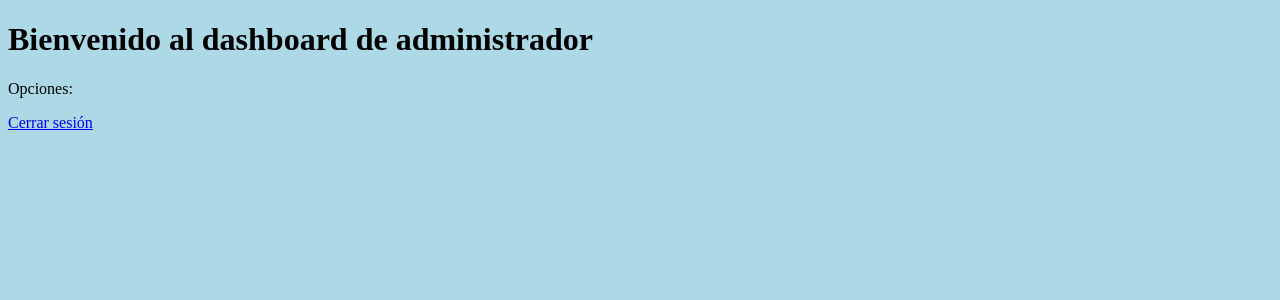
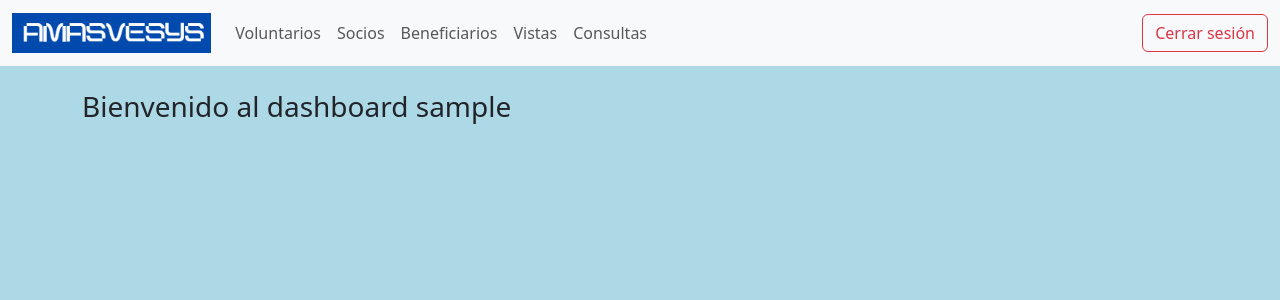
Before and after one commit to RoxanaMoreno/AmasveSys, a PHP site: page /dashboard_admin.php in a window 1280 px wide. Shown: the top 300 px of the page. Run offline with PHP 8.4, Linux system fonts and the light colour scheme; the visitor is signed in with stand-in values (Sample User, id 1).

Commit message:
Add files via upload

```diff
--- a/amasve/dashboard_admin.php
+++ b/amasve/dashboard_admin.php
@@ -1,5 +1,4 @@
 <?php
-
 session_start();
 
 if (!isset($_SESSION['id_usuario']) || $_SESSION['rol'] != 'administrador') {
@@ -7,24 +6,62 @@ if (!isset($_SESSION['id_usuario']) || $_SESSION['rol'] != 'administrador') {
   header('Location: login.php');
   exit;
 }
+// NUEVO
+// Obtener el nombre del usuario de la sesión
+$nombre_usuario = $_SESSION['nombre_usuario'];
 ?>
-
-
 
 <!DOCTYPE html>
 <html lang="es">
 <head>
   <meta charset="UTF-8">
   <title>Dashboard Administrador</title>
+  <link href="https://cdn.jsdelivr.net/npm/bootstrap@5.3.3/dist/css/bootstrap.min.css" rel="stylesheet" integrity="sha384-QWTKZyjpPEjISv5WaRU9OFeRpok6YctnYmDr5pNlyT2bRjXh0JMhjY6hW+ALEwIH" crossorigin="anonymous">
+  <link rel="stylesheet" href="./css/style.css">
   <style>
-    html {
-        background-color: lightblue;
+    body {
+      background-color: lightblue;
+    }
+    .navbar-brand img {
+      height: 40px;
     }
   </style>
 </head>
 <body>
-  <h1>Bienvenido al dashboard de administrador</h1>
-  <p>Opciones:</p>
-  <a href="cerrar_sesion.php">Cerrar sesión</a>
+  <nav class="navbar navbar-expand-lg navbar-light bg-light">
+    <div class="container-fluid">
+      <a class="navbar-brand" href="#">
+        <img src="./images/amasvesys.png" alt="Logo">
+      </a>
+      <button class="navbar-toggler" type="button" data-bs-toggle="collapse" data-bs-target="#navbarNav" aria-controls="navbarNav" aria-expanded="false" aria-label="Toggle navigation">
+        <span class="navbar-toggler-icon"></span>
+      </button>
+      <div class="collapse navbar-collapse" id="navbarNav">
+        <ul class="navbar-nav me-auto">
+          <li class="nav-item">
+            <a class="nav-link" href="#">Voluntarios</a>
+          </li>
+          <li class="nav-item">
+            <a class="nav-link" href="#">Socios</a>
+          </li>
+          <li class="nav-item">
+            <a class="nav-link" href="#">Beneficiarios</a>
+          </li>
+          <li class="nav-item">
+            <a class="nav-link" href="#">Vistas</a>
+          </li>
+          <li class="nav-item">
+            <a class="nav-link" href="#">Consultas</a>
+          </li>
+        </ul>
+        <a class="btn btn-outline-danger" href="cerrar_sesion.php">Cerrar sesión</a>
+      </div>
+    </div>
+  </nav>
+  <div class="container mt-4">
+    <h3>Bienvenido al dashboard <?php echo htmlspecialchars($nombre_usuario); ?></h3>
+  </div>
+
+
 </body>
 </html>
--- a/amasve/procesar_login.php
+++ b/amasve/procesar_login.php
@@ -35,7 +35,7 @@ if ($attempts >= $max_attempts) {
     $response['error'] = 'Demasiados intentos fallidos. Inténtalo más tarde.';
 } else {
     // Recuperar el usuario rol y hash de la contraseña del usuario de la base de datos
-    $sql = "SELECT id_usuario, rol, contrasena FROM usuarios WHERE nombre_usuario = ?";
+    $sql = "SELECT id_usuario, rol, contrasena, nombre_usuario FROM usuarios WHERE nombre_usuario = ?";
     if ($stmt = mysqli_prepare($conexion, $sql)) {
         mysqli_stmt_bind_param($stmt, "s", $nombre_usuario);
         mysqli_stmt_execute($stmt);
@@ -49,6 +49,8 @@ if ($attempts >= $max_attempts) {
                 session_start();
                 $_SESSION['id_usuario'] = $row['id_usuario'];
                 $_SESSION['rol'] = $row['rol'];
+                // NUEVO Guardar nombre de usuario en la sesión
+                $_SESSION['nombre_usuario'] = $row['nombre_usuario'];
 
                 $response['credencialesValidas'] = true;
                 $response['rol'] = $row['rol'];
@@ -77,3 +79,4 @@ mysqli_close($conexion);
 
 header('Content-Type: application/json');
 echo json_encode($response);
+?>
```
Also changed, not shown: amasve/dashboard_basic.php (added, +30 -0 lines), amasve/dashboard_pro.php (added, +30 -0 lines), amasve/login.php (+4 -4 lines), amasve/images/amasvesys.png (added).
